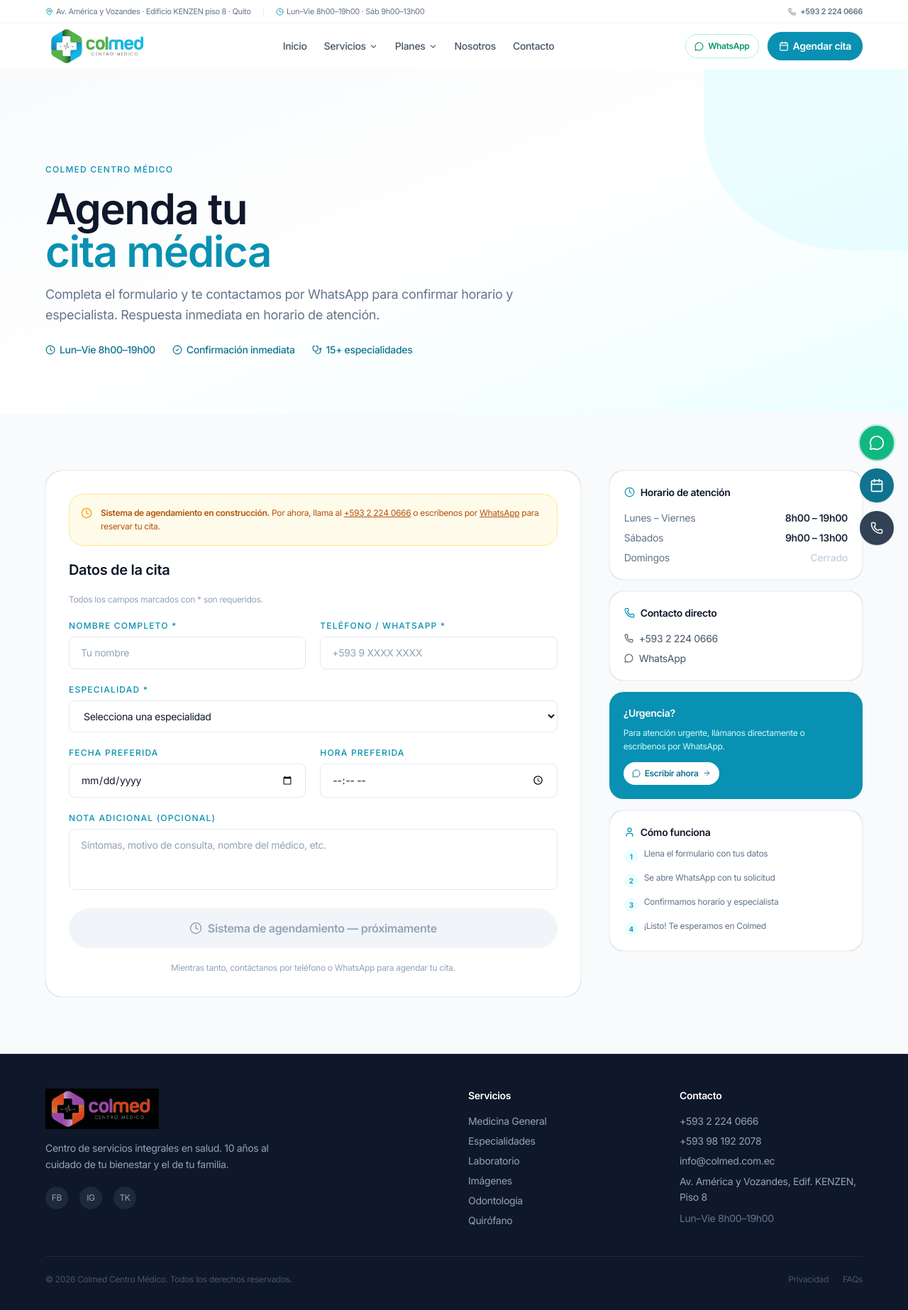
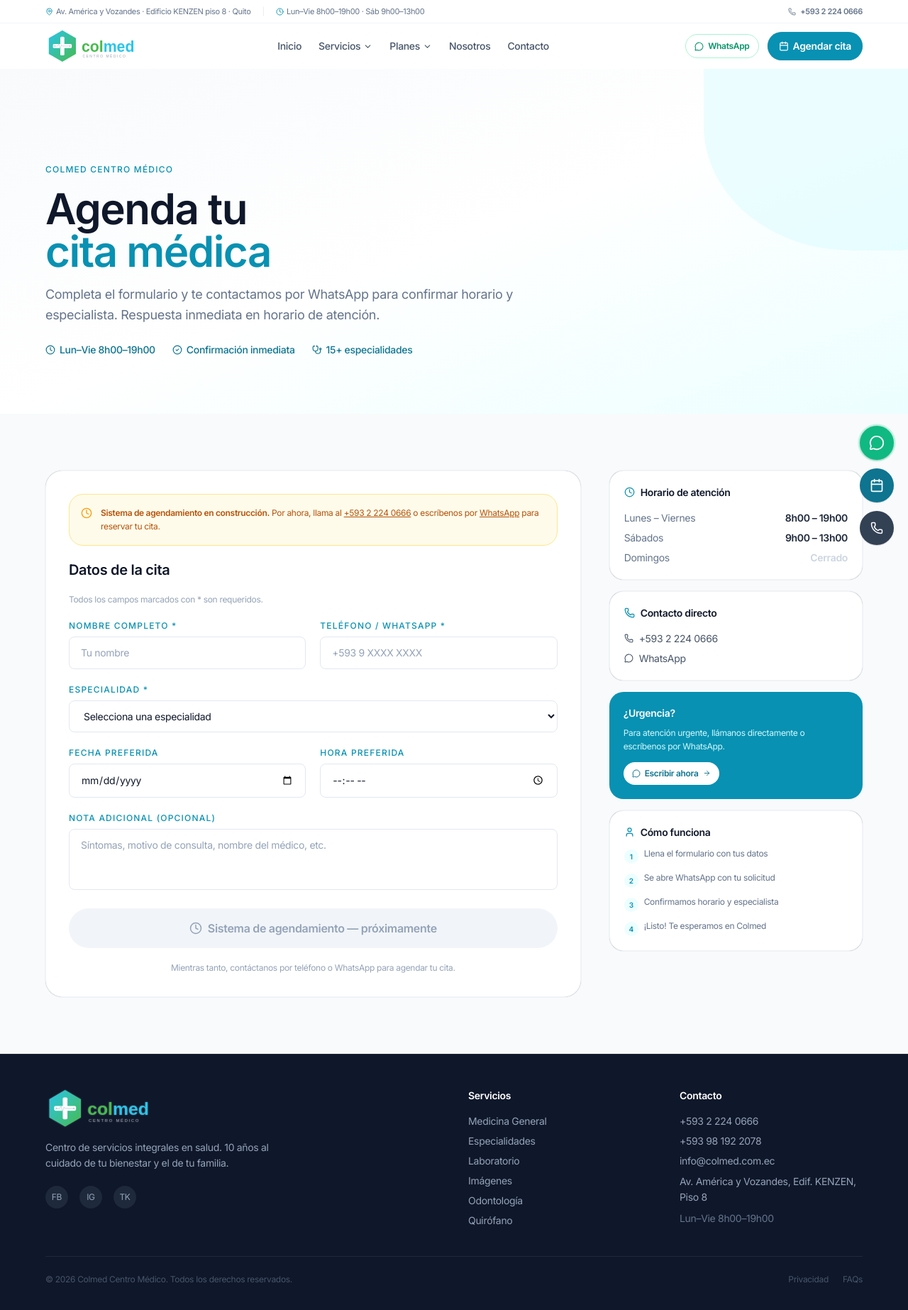
Before and after one commit to edox54/colmed-website-2026, a Next.js app: page /agendamiento in a window 1280 px wide. Shown: the top 1846 px of the page at 71% size. Built offline with nearby package versions, Linux system fonts and the light colour scheme.

Commit message:
feat: replace logo with clean SVG (transparent bg), update header/footer

```diff
--- a/components/Layout/Footer.tsx
+++ b/components/Layout/Footer.tsx
@@ -10,12 +10,10 @@ export default function Footer() {
         <div className="grid grid-cols-1 md:grid-cols-4 gap-10 mb-10">
           <div className="md:col-span-2">
             <div className="mb-4">
-              <Image
+              <img
                 src="/colmed-logo.svg"
                 alt="Colmed Centro Médico"
-                width={160}
-                height={41}
-                className="invert opacity-90"
+                className="h-14 w-auto drop-shadow-[0_0_1px_rgba(255,255,255,0.3)]"
               />
             </div>
             <p className="text-sm leading-relaxed max-w-xs">
--- a/components/Layout/PremiumHeader.tsx
+++ b/components/Layout/PremiumHeader.tsx
@@ -205,8 +205,8 @@ export default function PremiumHeader() {
         <nav className="container-custom max-w-page flex justify-between items-center h-16">
           {/* Logo */}
           <Link href="/" className="flex items-center shrink-0">
-            <Image src="/colmed-logo.svg" alt="Colmed Centro Médico" width={150} height={38} priority
-              className={`transition-all duration-300 hover:opacity-90 ${scrolled ? 'scale-95' : 'scale-100'}`} />
+            <img src="/colmed-logo.svg" alt="Colmed Centro Médico"
+              className={`h-12 w-auto transition-all duration-300 hover:opacity-90 ${scrolled ? 'scale-95' : 'scale-100'}`} />
           </Link>
 
           {/* Desktop links */}
@@ -291,7 +291,7 @@ export default function PremiumHeader() {
           <div className="lg:hidden fixed inset-0 bg-white z-[70] overflow-y-auto flex flex-col">
             {/* Drawer header */}
             <div className="flex items-center justify-between px-5 h-16 border-b border-slate-100 shrink-0">
-              <Image src="/colmed-logo.svg" alt="Colmed" width={130} height={33} />
+              <img src="/colmed-logo.svg" alt="Colmed" className="h-10 w-auto" />
               <button onClick={() => setIsOpen(false)} className="w-9 h-9 flex items-center justify-center rounded-lg hover:bg-slate-100 transition-colors">
                 <X size={20} />
               </button>
```
Also changed, not shown: public/colmed-logo.svg.
